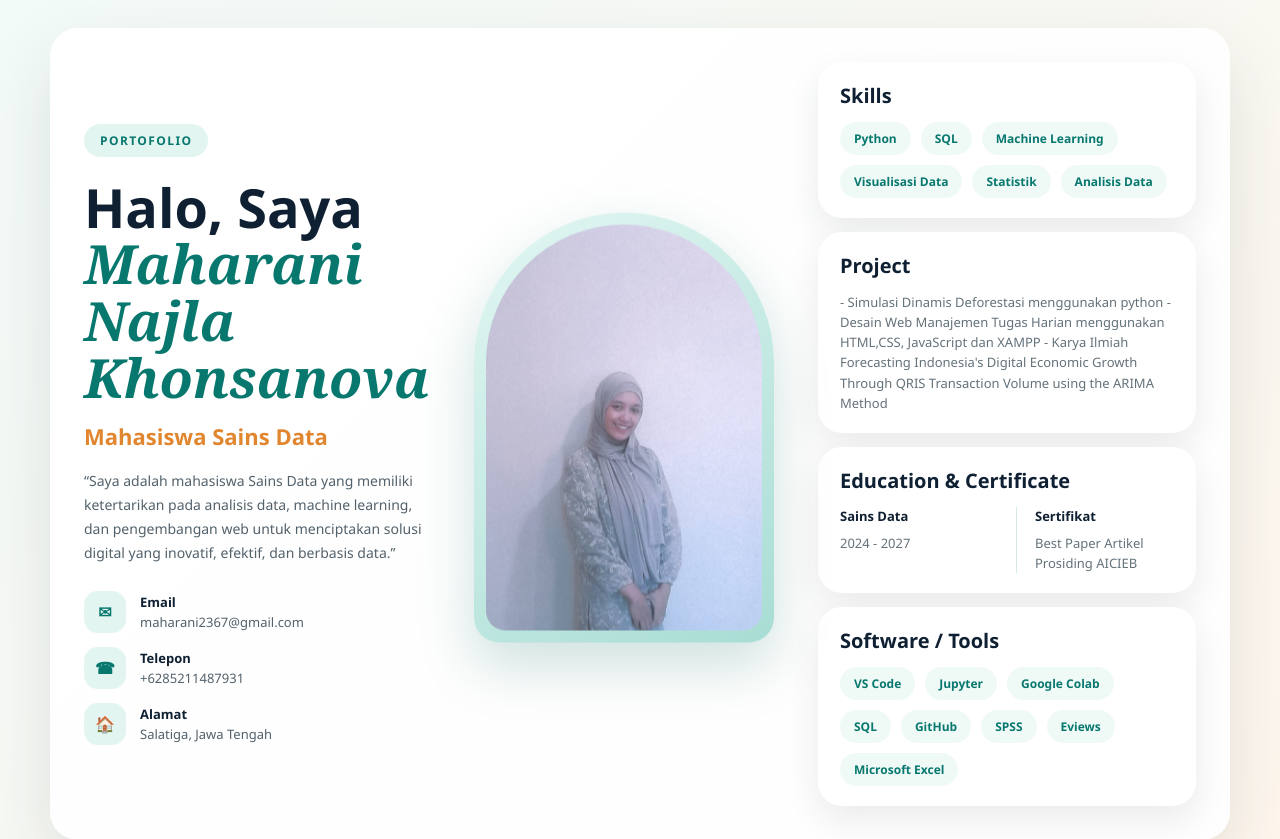
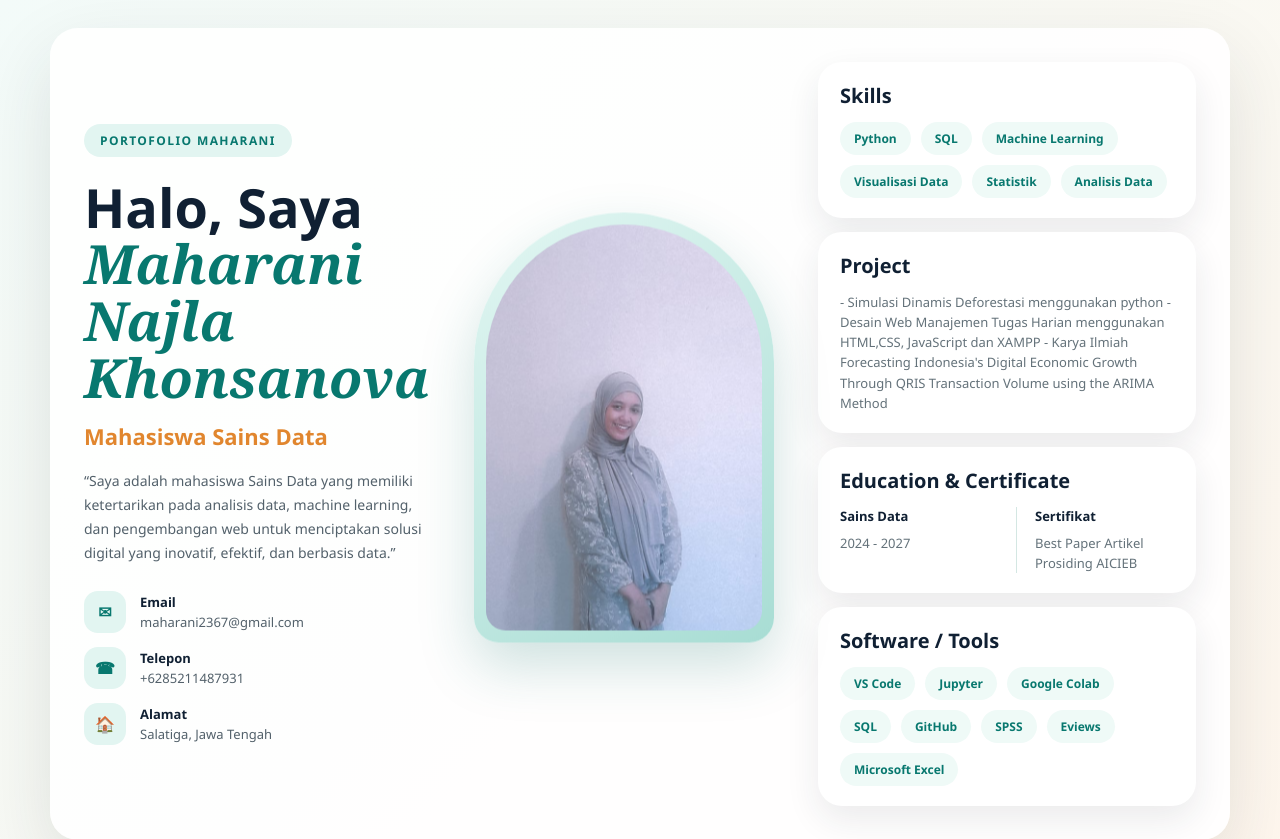
Before and after one commit to MaharaniNK/UTSMAHARANI, a Django app: page / in a window 1280 px wide. Shown: the top 839 px of the page. Run offline with Django 5.2, Linux system fonts and the light colour scheme.

Commit message:
tambahan portofolio

```diff
--- a/utsmaharani/templates/index.html
+++ b/utsmaharani/templates/index.html
@@ -15,7 +15,7 @@
     <section class="hero-card">
 
       <div class="left-section">
-        <p class="label">PORTOFOLIO</p>
+        <p class="label">PORTOFOLIO MAHARANI</p>
 
         <h1>Halo, Saya <span>Maharani Najla Khonsanova</span></h1>
 
```
